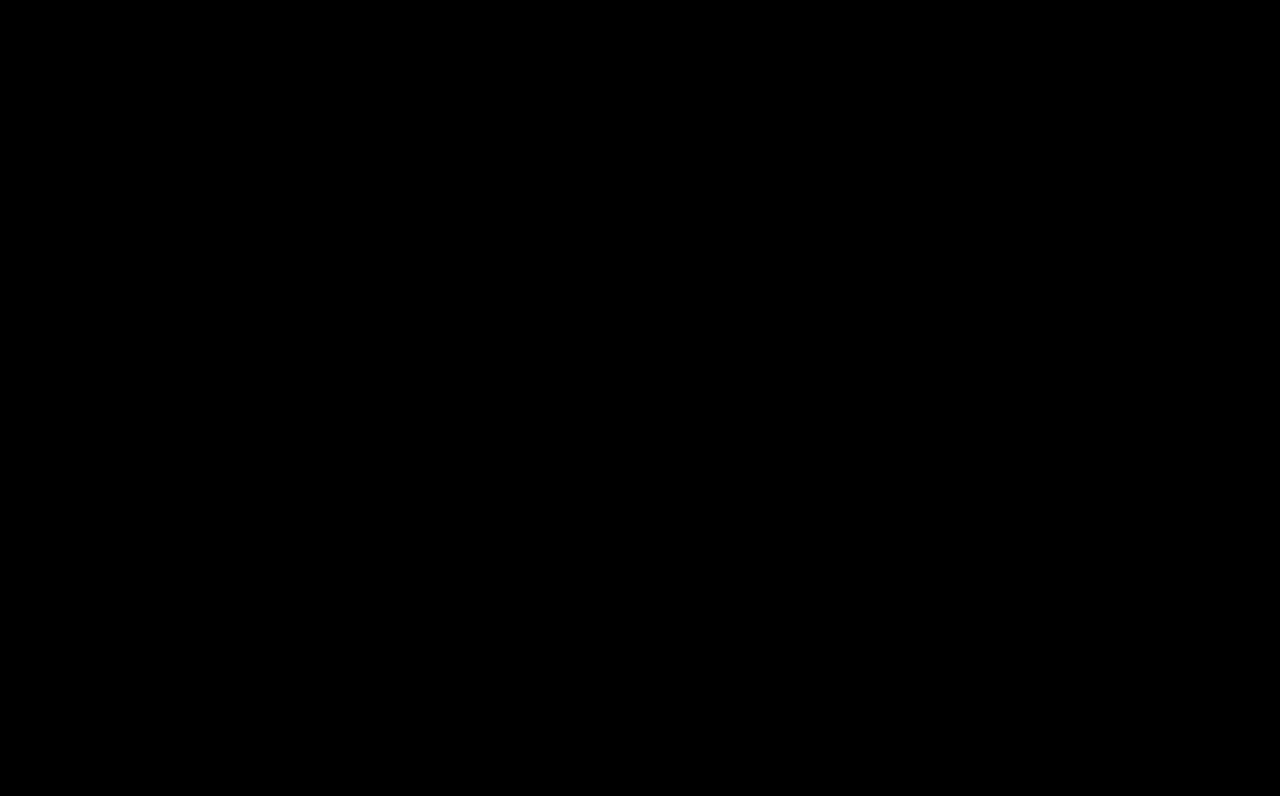
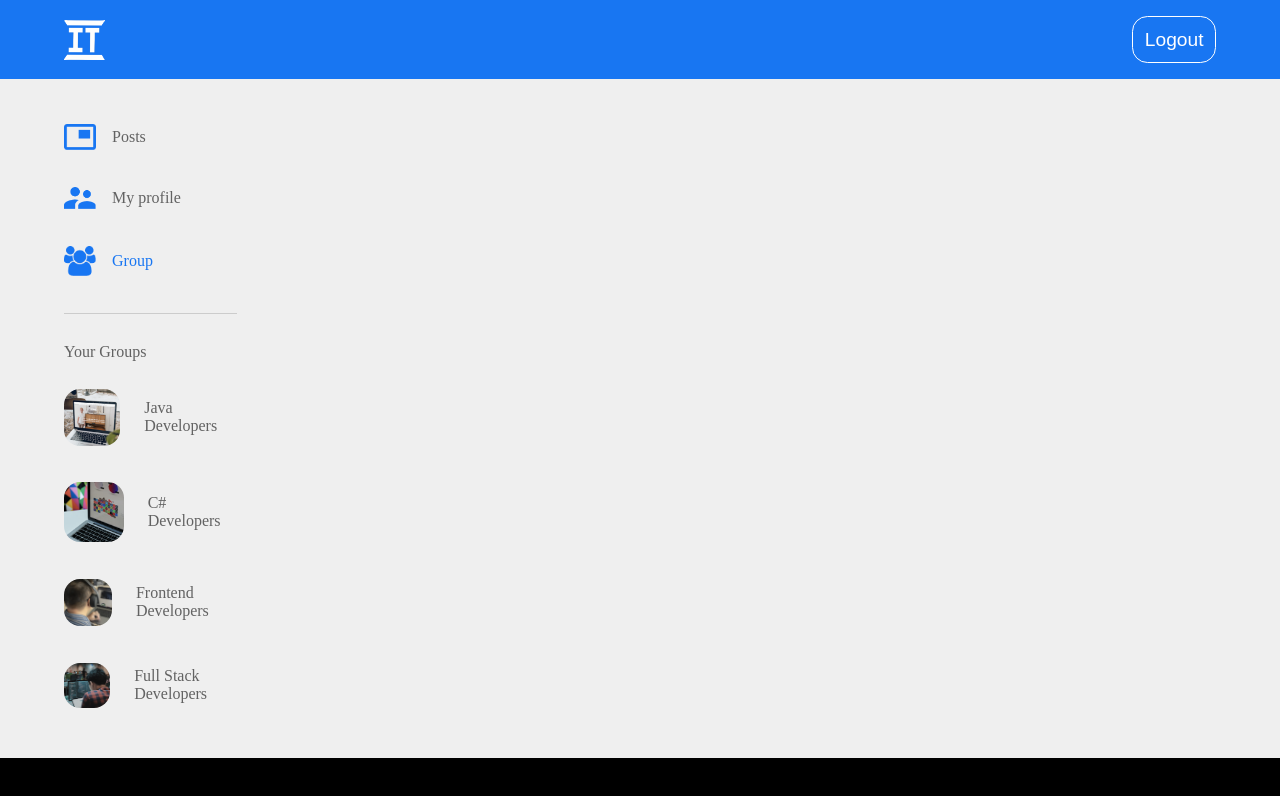
Before and after one commit to andricmilos/socijalni-client, a React (Vite) app: page /groups in a window 1280 px wide. Before the commit this address had no page. Shown: the top 796 px of the page. Built offline with nearby package versions, Linux system fonts and the light colour scheme; no server answers.

Commit message:
Dodat user interface za grupe

```diff
--- a/src/App.jsx
+++ b/src/App.jsx
@@ -11,6 +11,7 @@
 import MyProfile from './components/MyProfile';
 import EditProfile from './components/EditProfile';
 import EditPassword from './components/EditPassword';
+import Groups from './components/Groups';
 
 function App() {
   return (<>
@@ -28,6 +29,7 @@
           <Route path="/login" element={<Login />}></Route>
           <Route path="/logout" element={<Logout />}></Route>
           <Route path="/SignUp" element={<SignUp />}></Route>
+          <Route path="/groups" element={<Groups />}></Route>
           <Route path="/error" element={<NeocekivanaGreska />}></Route>
         </Route>
         </Routes>
--- a/src/LeftSide.jsx
+++ b/src/LeftSide.jsx
@@ -2,20 +2,23 @@
     var profile = false
     var posts = false
     var groups = false
-    switch(odakle) {
+    switch (odakle) {
         case "myprofile":
-          profile=true
-          break;
+            profile = true
+            break;
         case "homepage":
-          posts=true
-          break;
-      }
+            posts = true
+            break;
+        case "group":
+            groups = true
+            break;
+    }
     return (
         <div className="left-sidebar">
             <div className="imp-links">
                 <a href="/log" className={posts ? "chosen" : ""}><img src="../assets/news.png" />Posts</a>
                 <a href="/myprofile" className={profile ? "chosen" : ""}><img src="../assets/friends.png" />My profile</a>
-                <a href="#" className={groups ? "chosen" : ""}><img src="../assets/group.png" />Group</a>
+                <a href="/groups" className={groups ? "chosen" : ""}><img src="../assets/group.png" />Group</a>
             </div>
             <div className="shortcut-links">
                 <p>Your Groups</p>
--- /dev/null
+++ b/src/components/Groups.jsx
@@ -0,0 +1,18 @@
+import "../styles/MyProfile.css"
+import LeftSide from "../LeftSide"
+import Navbar from "./Navbar"
+
+export default function Groups() {
+    return (<>
+        <div className="glavni">
+            <Navbar />
+            <div className="container2">
+                <LeftSide odakle="group" />
+                <div className="main-content2">
+                </div>
+                <div className="right-sidebar">
+                </div>
+            </div>
+        </div>
+    </>)
+}
```
